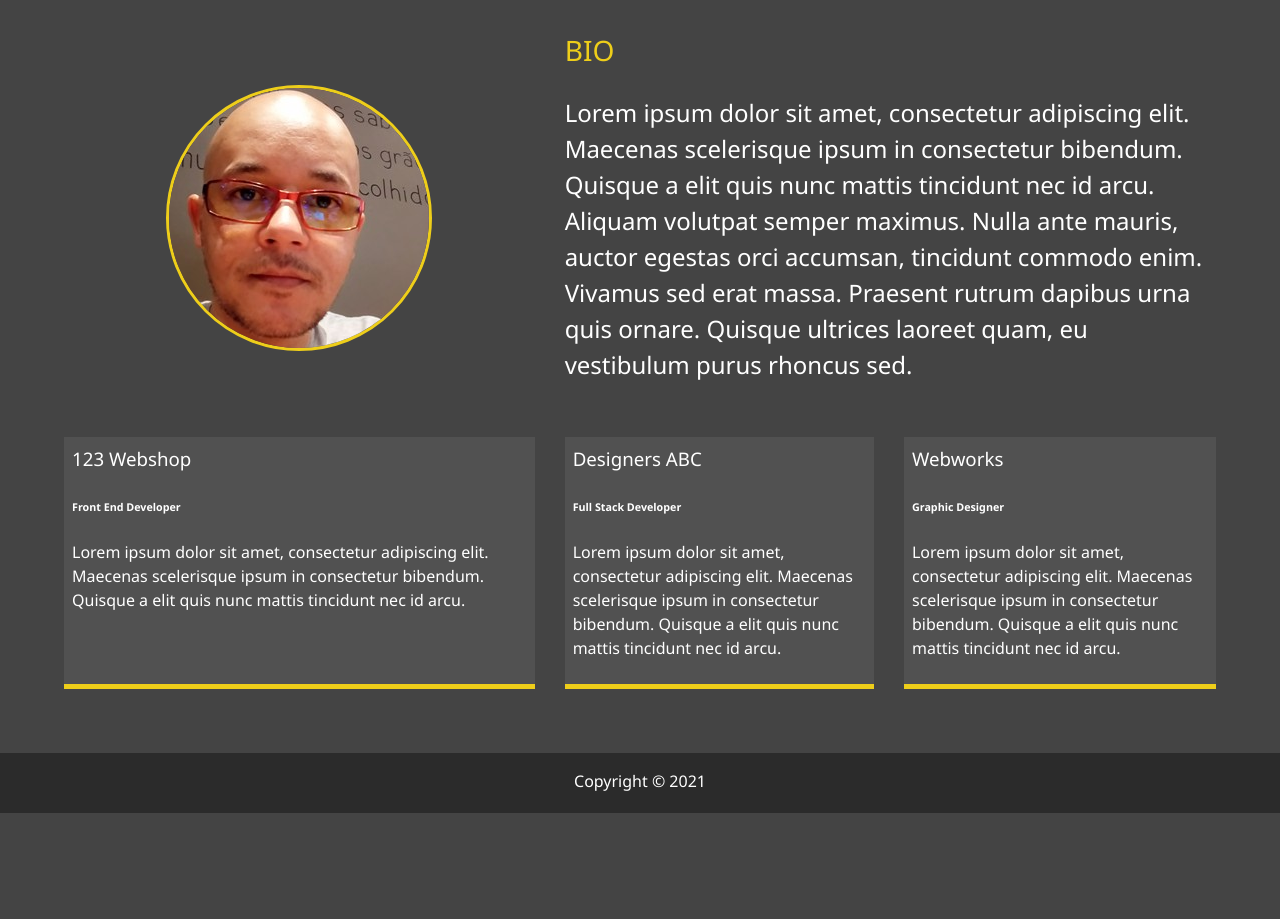
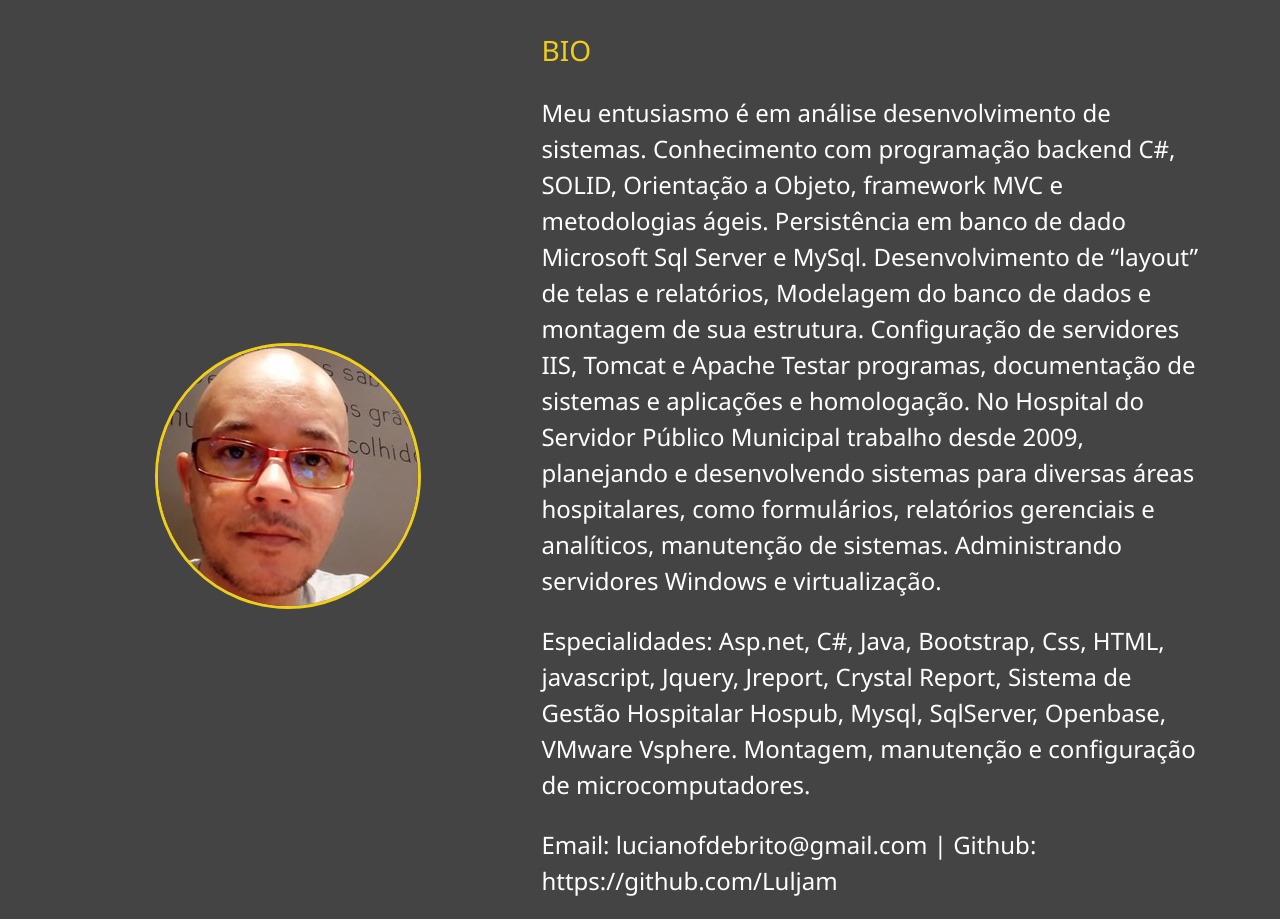
Before and after one commit to Luljam/portfolio, a plain HTML site: page about.html in a window 1280 px wide. Shown: the part 253-1172 px from the top of the page. Before the commit the page ends 1066 px from the top, so only its background shows below. Drawn offline with Linux system fonts and the light colour scheme.

Commit message:
Atualização BIO

```diff
--- a/about.html
+++ b/about.html
@@ -50,13 +50,18 @@
                 <div class="bio">
                     <h3 class="text-secondary">BIO</h3>
                     <p>
-                            Lorem ipsum dolor sit amet, consectetur adipiscing elit.
-                            Maecenas scelerisque ipsum in consectetur bibendum.
-                            Quisque a elit quis nunc mattis tincidunt nec id arcu.
-                            Aliquam volutpat semper maximus. Nulla ante mauris, auctor egestas orci accumsan,
-                            tincidunt commodo enim. Vivamus sed erat massa. Praesent rutrum dapibus urna quis
-                            ornare. Quisque ultrices laoreet quam, eu vestibulum purus rhoncus sed.
-                        </p>
+                        Meu entusiasmo é em análise desenvolvimento de sistemas.
+Conhecimento com programação backend C#, SOLID, Orientação a Objeto, framework MVC e metodologias ágeis. Persistência em banco de dado Microsoft Sql Server e MySql. Desenvolvimento de “layout” de telas e relatórios, Modelagem do banco de dados e montagem de sua estrutura. Configuração de servidores IIS, Tomcat e Apache Testar programas, documentação de sistemas e aplicações e homologação.
+No Hospital do Servidor Público Municipal trabalho desde 2009, planejando e desenvolvendo sistemas para diversas áreas hospitalares, como formulários, relatórios gerenciais e analíticos, manutenção de sistemas.  Administrando servidores Windows e virtualização.
+</p>
+<p>
+Especialidades: Asp.net, C#, Java, Bootstrap, Css, HTML, javascript, Jquery, Jreport, Crystal Report, Sistema de Gestão Hospitalar Hospub, Mysql, SqlServer, Openbase, VMware Vsphere.
+Montagem, manutenção e configuração de microcomputadores.
+</p>
+<p>
+Email: lucianofdebrito@gmail.com  | Github: https://github.com/Luljam
+</p>
+                    </p>
                 </div>
 
                 <div class="job job_1">
```
